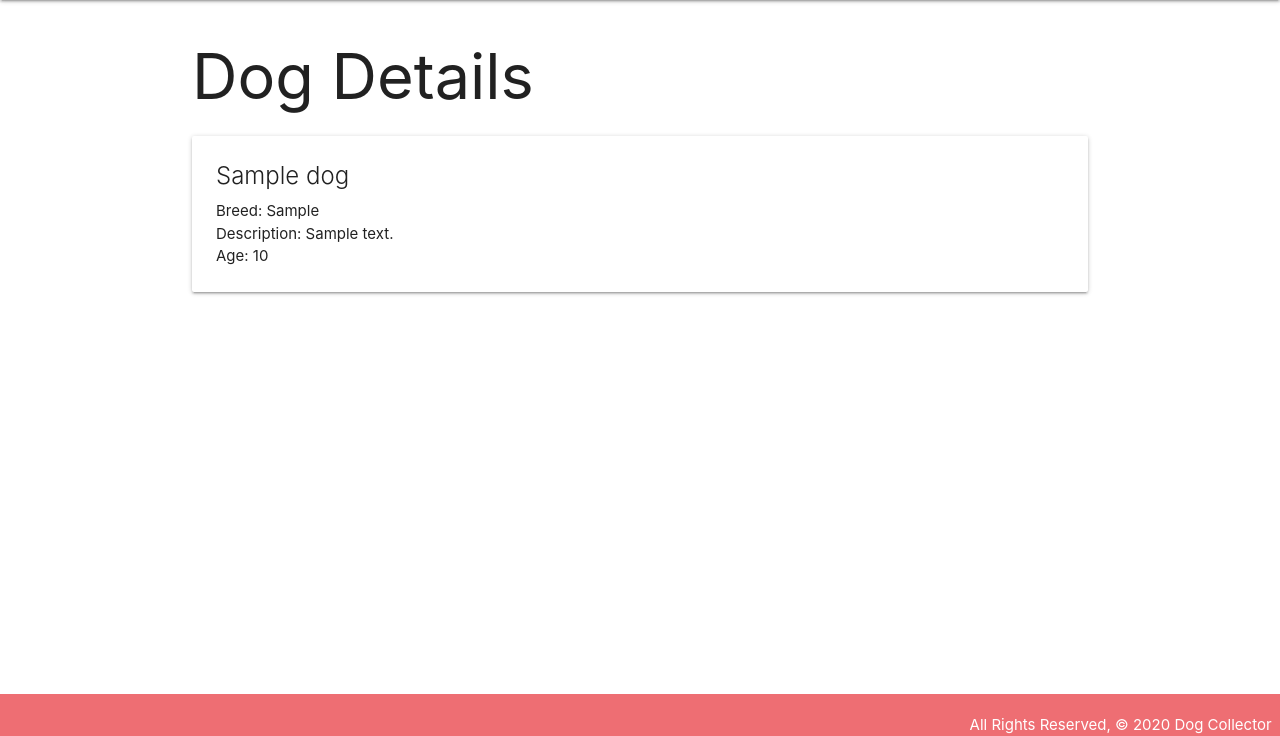
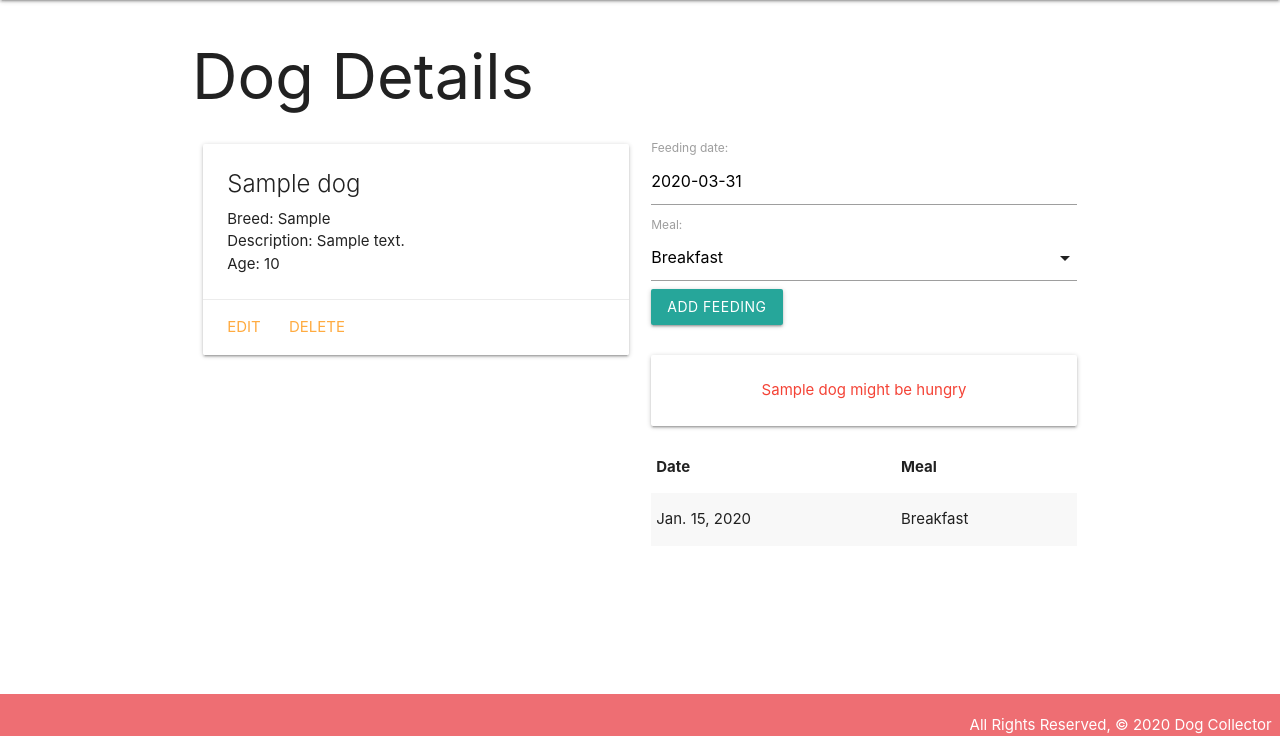
Before and after one commit to arthur-ryoo/Dog-Collector, a Django app: page /dogs/1/ in a window 1280 px wide. Shown: the part 64-800 px from the top of the page. Run offline with Django 3.2, Linux system fonts and the light colour scheme; tables that the repository leaves empty hold one stand-in row (values such as "Sample post"); parts of the project's set-up code (start-up, migrations or seed data) failed here and were passed over.

Commit message:
Add feeding status message logic

```diff
--- a/main_app/models.py
+++ b/main_app/models.py
@@ -1,6 +1,14 @@
 from django.db import models
+from django.urls import reverse
 
+from datetime import date
 # Create your models here.
+
+MEALS = (
+    ('B', 'Breakfast'),
+    ('L', 'Lunch'),
+    ('D', 'Dinner'),
+)
 
 
 class Dog(models.Model):
@@ -11,3 +19,26 @@ class Dog(models.Model):
 
     def __str__(self):
         return self.name
+
+    def get_absolute_url(self):
+        return reverse('detail', kwargs={'dog_id': self.id})
+
+    def fed_for_today(self):
+        return self.feeding_set.filter(date=date.today()).count() >= len(MEALS)
+
+
+class Feeding(models.Model):
+    date = models.DateField('feeding date')
+    meal = models.CharField(
+        max_length=1,
+        choices=MEALS,
+        default=MEALS[0][0]
+    )
+
+    dog = models.ForeignKey(Dog, on_delete=models.CASCADE)
+
+    def __str__(self):
+        return f"{self.get_meal_display()} on {self.date}"
+
+    class Meta:
+        ordering = ['-date']
--- a/main_app/templates/dogs/detail.html
+++ b/main_app/templates/dogs/detail.html
@@ -2,17 +2,68 @@
 
 <h1>Dog Details</h1>
 
+<div class="row">
+  <div class="col s6">
     <div class="card">
       <div class="card-content">
         <span class="card-title">{{ dog.name }}</span>
         <p>Breed: {{ dog.breed }}</p>
         <p>Description: {{ dog.description }}</p>
-    {% if dog.age > 1 %}
+        {% if dog.age > 0 %}
         <p>Age: {{ dog.age }}</p>
         {% else %}
         <p>Age: Puppy</p>
         {% endif %}
       </div>
+      <div class="card-action">
+        <a href="{% url 'dogs_update' dog.id %}">Edit</a>
+        <a href="{% url 'dogs_delete' dog.id %}">Delete</a>
       </div>
+    </div>
+  </div>
+  <div class="col s6">
+    <form action="{% url 'add_feeding' dog.id %}" method="post">
+      {% csrf_token %} {{ feeding_form }}
+      <input type="submit" class="btn" value="Add Feeding" />
+    </form>
+    <br />
+    {% if dog.fed_for_today %}
+    <div class="card-panel teal-text center-align">
+      {{dog.name}} has been fed all meals for today
+    </div>
+    {% else %}
+    <div class="card-panel red-text center-align">
+      {{dog.name}} might be hungry
+    </div>
+    {% endif %}
+    <table class="striped">
+      <thead>
+        <tr>
+          <th>Date</th>
+          <th>Meal</th>
+        </tr>
+      </thead>
+      <tbody>
+        {% for feeding in dog.feeding_set.all %}
+        <tr>
+          <td>{{feeding.date}}</td>
+          <td>{{feeding.get_meal_display}}</td>
+        </tr>
+        {% endfor %}
+      </tbody>
+    </table>
+  </div>
+</div>
+<script>
+  let dateEl = document.getElementById('id_date');
+  M.Datepicker.init(dateEl, {
+    format: 'yyyy-mm-dd',
+    defaultDate: new Date(),
+    setDefaultDate: true,
+    autoClose: true
+  });
 
+  let selectEl = document.getElementById('id_meal');
+  M.FormSelect.init(selectEl);
+</script>
 {% endblock %}
```
Lines whose indentation alone changed are shown as unchanged.
